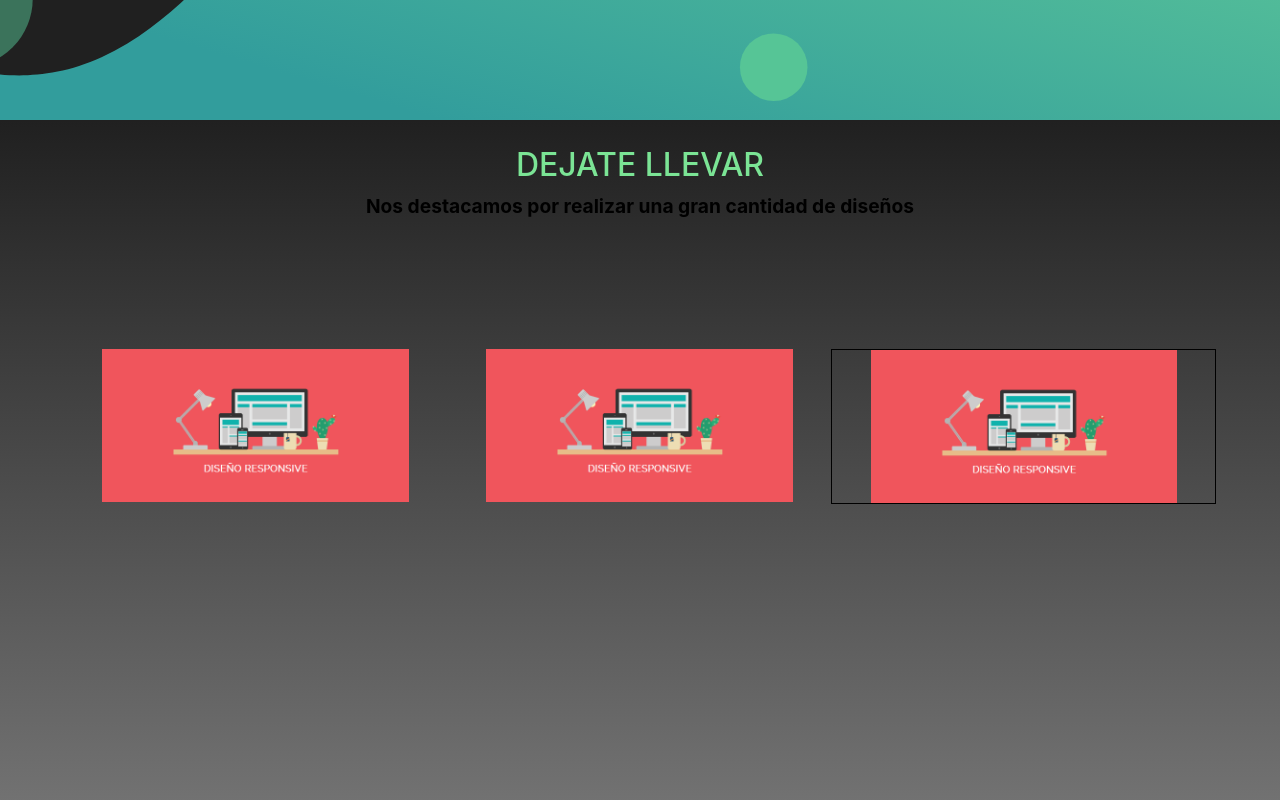
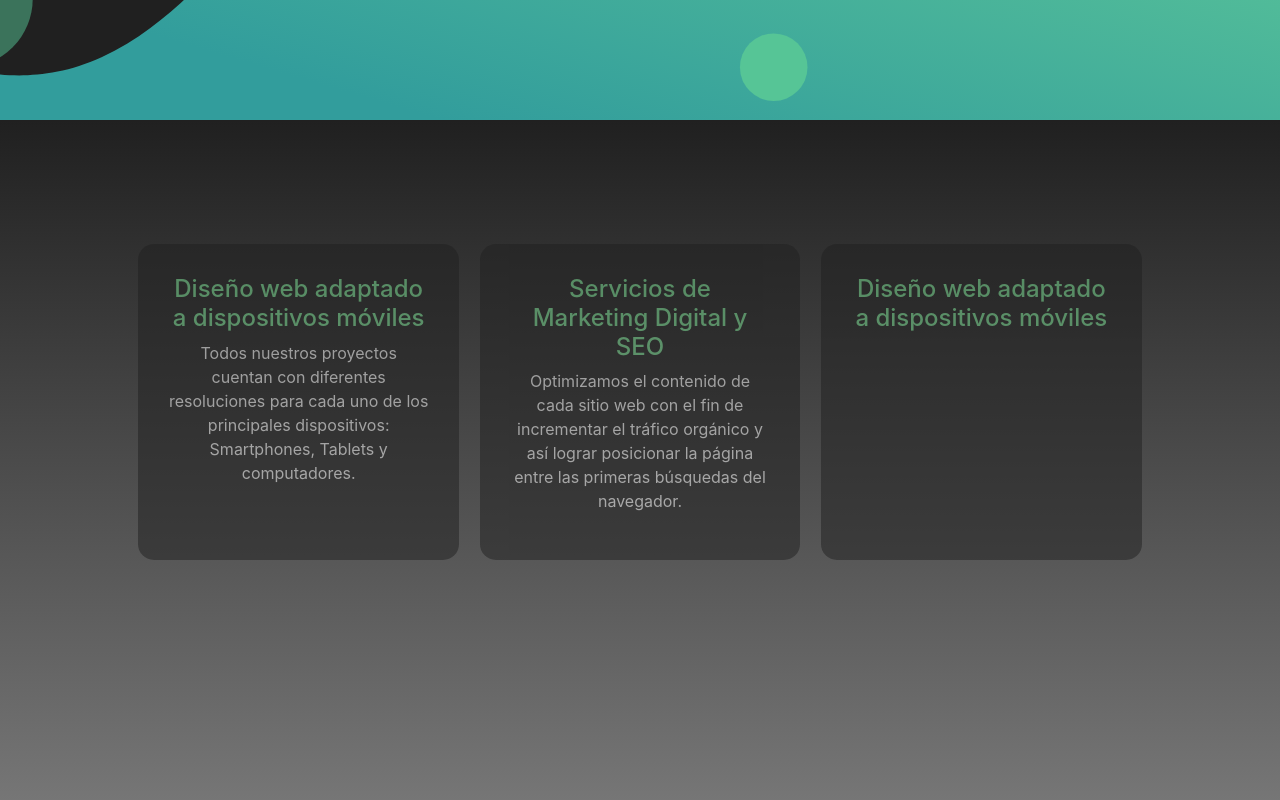
Before and after one commit to Box-MDE/portfolio, a React (Create React App) app: page / in a window 1280 px wide. Shown: the part 680-1480 px from the top of the page. Built offline with nearby package versions, Linux system fonts and the light colour scheme.

Commit message:
ingresando cambios en section2 y organizando codigo

```diff
--- a/src/App.css
+++ b/src/App.css
@@ -3,6 +3,8 @@ body{
   margin: 0;
   position: relative;
 }
+
+/*-----NAVBAR-----*/
 
 .header .navbar {
   height: 5vh;
@@ -13,6 +15,8 @@ body{
   color: #11dfab;
   margin-left: 5%;
 }
+
+/*-----SECTION 1-----*/
 
 .section__background {
   width: 100%;
@@ -84,15 +88,48 @@ body{
   border-radius: 24px;
 }
 
+/*-----SECTION 2-----*/
+
 .section__background2{
-  height: 100vh;
+  height: 95vh;
   background: linear-gradient(#202020, gray);
   color: white;
 }
 
+.box__info {
+  width: 80%;
+  height: fit-content;
+  position: relative;
+  top: 15%;
+  left: 10%;
+  display: flex;
+  justify-content: space-between;
+}
+
+.descrip{
+  width: 100%;
+  padding: 3%;
+  background-color: #202020;
+  opacity: 0.5;
+  text-align: center;
+  border-radius: 5%;
+  margin: 1%;
+}
+
+.info__title{
+  color: #7BE495;
+}
+
+.parrafo{
+  color: white;
+}
+
+/*-----SECTION 3-----*/
+
 .section__background3{
   height: 100vh;
   background: linear-gradient(gray, white);
+  padding-top: 15%;
 }
 
 .contact{
@@ -164,46 +201,9 @@ body{
   margin-left: 5%;
   margin-top: 10%;
 }
-
-.info-1{
-  text-align: center;
-  width: 80%;
-}
-
-.info-2{
-  width: 80%;
-  text-align: center;
-}
-
-.info-3{
-  width: 80%;
-  text-align: center;
-  border: 1px black solid;
-  padding-left: 0;
-}
-
-.info-title{
-  color: #7BE495;
-}
-
-.span-info{
-  color: black;
-  font-size: larger;
-  font-weight: bolder;
-}
-
-.img-info{
-  margin: 0;
-  width: 80%;
-  height: 100%;
-}
-
-.rel{
-  width: 100%;
-}
-
 @media screen and (max-width:780px) {
 
+  /*-----SECTION 1-----*/
   .background__assets{
     margin: 0;
     top: 0;
@@ -258,29 +258,24 @@ body{
     margin-left: 5%;
   }
 
+  /*-----SECTION 2-----*/
+
+  .box__info{
+    display: block;
+  }
+
+  .descrip{
+    margin-top: 0;
+    margin-bottom: 5%;
+    position: relative;
+  }
+
+  /*-----SECTION 3-----*/
+
   .redes{
     width: 100%;
     height: auto;
     padding-top: 5%;
     padding-bottom: 5%;
   }
-
-  .content{
-    display: block;
-    width: 70%;
-    margin-left: 15%;
-  }
-
-  .info-1{
-    margin-top: 5%;
-  }
-
-  .info-2{
-    margin-top: 10%;
-  }
-
-  .info-3{
-    margin-top: 10%;
-  }
-
 }
--- a/src/App.js
+++ b/src/App.js
@@ -5,8 +5,6 @@ import { Element, Link } from 'react-scroll'
 import Footer from './components/Footer'
 import Box from '@mui/material/Box'
 import TextField from '@mui/material/TextField'
-import rwd from './img/rwd.png'
-//import elegant from './img/elegant.jpg'
 
 function App() {
 
@@ -53,24 +51,29 @@ function App() {
       </section>
 
       <section className='section__background2'>
-        <div className='title'>
-          <h2 className='info-title'>DEJATE LLEVAR</h2>
-          <span className='span-info'>Nos destacamos por realizar una gran cantidad de diseños </span>
-        </div>
-        <div className='content'>
-          <div className='info-1'>
-            <div className='rel'>
-              <img className='img-info'src={rwd} alt='responsive design' />
+
+        <div className='box__info'>
+          <div className='descrip'>
+            <div className='info__title'>
+              <h4>Diseño web adaptado a dispositivos móviles</h4>
+              <p className='parrafo'>
+                Todos nuestros proyectos cuentan con diferentes resoluciones para cada uno de los principales dispositivos:
+                Smartphones, Tablets y computadores.
+              </p>
             </div>
           </div>
-          <div className='info-2'>
-            <div className='rel'>
-              <img className='img-info'src={rwd} alt='responsive design' />
+          <div className='descrip'>
+            <div className='info__title'>
+              <h4>Servicios de Marketing Digital y SEO</h4>
+              <p className='parrafo'>
+                Optimizamos el contenido de cada sitio web con el fin de incrementar el tráfico orgánico y así lograr
+                posicionar la página entre las primeras búsquedas del navegador.
+              </p>
             </div>
           </div>
-          <div className='info-3'>
-            <div className='rel'>
-              <img className='img-info'src={rwd} alt='responsive design' />
+          <div className='descrip'>
+            <div className='info__title'>
+              <h4>Diseño web adaptado a dispositivos móviles</h4>
             </div>
           </div>
         </div>
```
